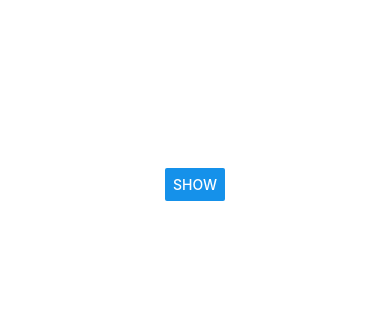
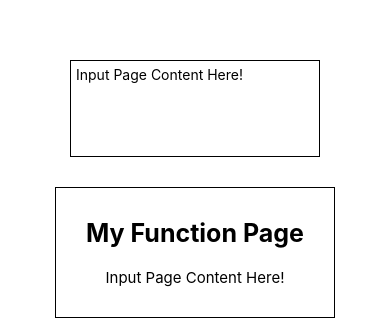
Before and after one commit to ShamsJarrar/JovisionReactTasks, a React Native app: screen / in a window 390 px wide. Shown: the part 238-564 px from the top of the page. Built offline with nearby package versions, Linux system fonts and the light colour scheme.

Commit message:
Task 22 commit

```diff
--- a/App.tsx
+++ b/App.tsx
@@ -1,5 +1,5 @@
 import React from 'react';
-import Task21 from "./Tasks/Task 21";
+import Task22 from "./Tasks/Task 22";
 
 export default function App() {
   return (
@@ -8,6 +8,7 @@ export default function App() {
     //<Task18></Task18>
     //<Task19></Task19>
     //<Task20></Task20>
-    <Task21></Task21>
+    //<Task21></Task21>
+    <Task22></Task22>
   );
 }
--- /dev/null
+++ b/Components/MyFunctionComponent_Task22.js
@@ -0,0 +1,34 @@
+import React from 'react';
+import { StyleSheet, View, Text } from 'react-native';
+
+function MyFunctionComponent_Task22(props) {
+    return (
+        <View style={styles.container}>
+            <Text style={styles.header}>My Function Page</Text>
+            <Text style={styles.pageText}>{props.content}</Text>
+        </View>
+    );
+}
+
+const styles = StyleSheet.create({
+    container: {
+        justifyContent: "center",
+        alignItems: "center",
+        borderWidth: 1,
+        padding: 30,
+    },
+    pageText: {
+        textAlign: "center",
+        fontSize: 15,
+        color: "#000000",
+        marginTop: 20,
+    },
+    header: {
+        textAlign: "center",
+        fontSize: 25,
+        color: "#000000",
+        fontWeight: "bold",
+    }
+});
+
+export default MyFunctionComponent_Task22
--- /dev/null
+++ b/Tasks/Task 22.js
@@ -0,0 +1,44 @@
+import React, { useState } from 'react';
+import { View, Text, TextInput, StyleSheet } from 'react-native';
+import MyFunctionComponent_Task22 from '../Components/MyFunctionComponent_Task22';
+
+function Task22() {
+    const [pageContent, setContent] = useState("Input Page Content Here!");
+
+    return (
+        <View style={styles.container}>
+            <TextInput
+            style={styles.input}
+            multiline
+            editable
+            numberOfLines={5}
+            onChangeText={setContent}
+            value={pageContent}
+            />
+
+            <MyFunctionComponent_Task22 content={pageContent} />
+        </View>
+    );
+}
+
+const styles = StyleSheet.create({
+    container: {
+        flex: 1,
+        justifyContent: "center",
+        alignItems: "center",
+    },
+    Text: {
+        textAlign: "center",
+        fontSize: 15,
+        color: "#000000",
+    },
+    input: {
+        borderWidth: 1,
+        marginBottom: 30,
+        marginTop: 10,
+        padding: 5,
+        width: 250,
+    }
+});
+
+export default Task22;
```
